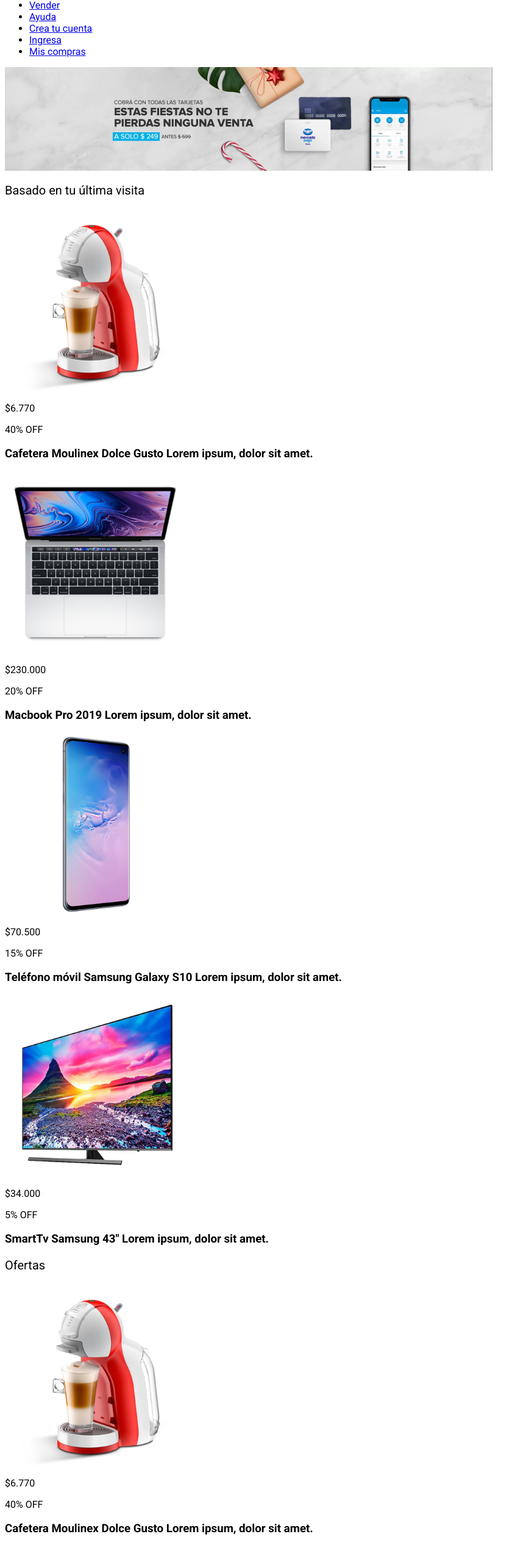
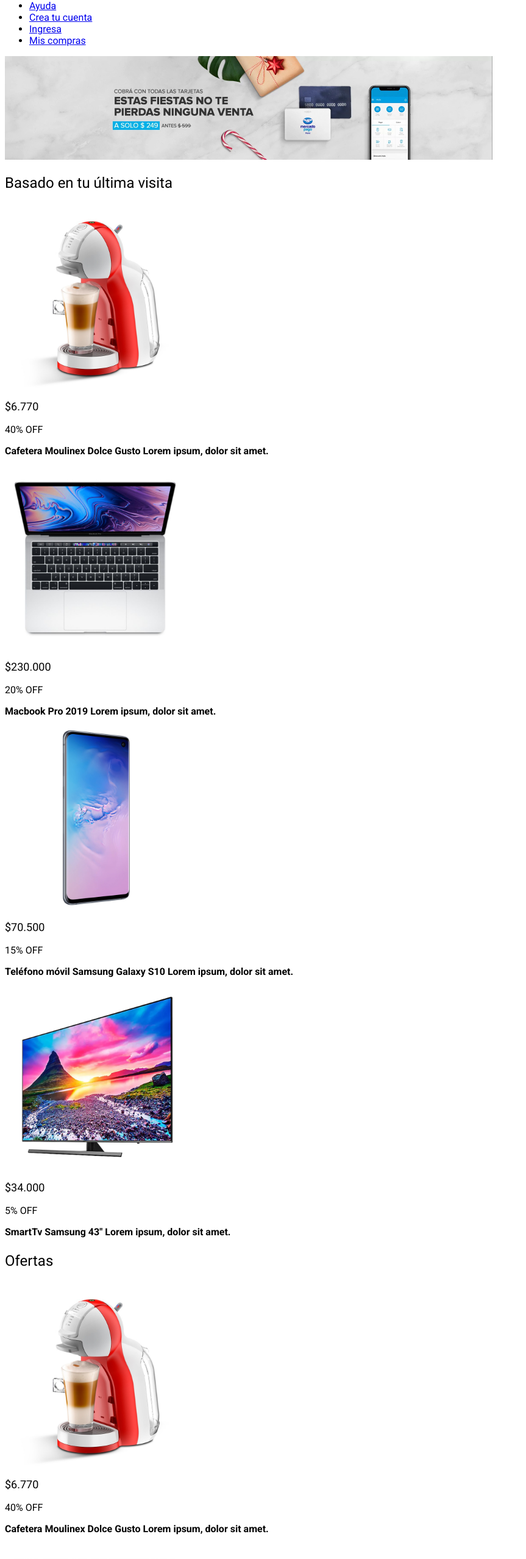
Before and after one commit to lnusfaumer/mercado-liebre, a website: page views/index.html in a window 1280 px wide. Shown: the part 211-2768 px from the top of the page at 61% size, without its empty margins (0-863 px from the left). Drawn offline with Linux system fonts and the light colour scheme; files whose address does not match are found by name.

Commit message:
agregue tamaños tipograficos

```diff
--- a/public/styles/style.css
+++ b/public/styles/style.css
@@ -10,5 +10,14 @@
       max-width: 800px;
 }
 #ultimas_visitas, #ofertas{
-      font-size: 20px;
+      font-size: 24px;
 }
+p {
+      font-size: 12px;
+}
+.precios {
+      font-size: 18px;
+}
+.descuentos, .descripciones{
+      font-size: 16px;
+}
--- a/views/index.html
+++ b/views/index.html
@@ -39,27 +39,27 @@
                   </div>
                   <article>
                         <img src="./images/img-cafetera-moulinex.jpg" alt="">
-                        <p>$6.770</p>
-                        <p>40% OFF</p>
-                        <h1>Cafetera Moulinex Dolce Gusto Lorem ipsum, dolor sit amet.</h1>
+                        <p class="precios">$6.770</p>
+                        <p class="descuentos">40% OFF</p>
+                        <h1 class="descripciones">Cafetera Moulinex Dolce Gusto Lorem ipsum, dolor sit amet.</h1>
                   </article>
                   <article>
                         <img src="./images/img-macbook-pro-2019.jpg" alt="">
-                        <p>$230.000</p>
-                        <p>20% OFF</p>
-                        <h1>Macbook Pro 2019 Lorem ipsum, dolor sit amet.</h1>
+                        <p class="precios">$230.000</p>
+                        <p class="descuentos">20% OFF</p>
+                        <h1 class="descripciones">Macbook Pro 2019 Lorem ipsum, dolor sit amet.</h1>
                   </article>
                   <article>
                         <img src="./images/img-samsung-galaxy-s10.jpg" alt="">
-                        <p>$70.500</p>
-                        <p>15% OFF</p>
-                        <h1>Teléfono móvil Samsung Galaxy S10 Lorem ipsum, dolor sit amet.</h1>
+                        <p class="precios">$70.500</p>
+                        <p class="descuentos">15% OFF</p>
+                        <h1 class="descripciones">Teléfono móvil Samsung Galaxy S10 Lorem ipsum, dolor sit amet.</h1>
                   </article>
                   <article>
                         <img src="./images/img-tv-samsung-smart.jpg" alt="">
-                        <p>$34.000</p>
-                        <p>5% OFF</p>
-                        <h1>SmartTv Samsung 43" Lorem ipsum, dolor sit amet.</h1>
+                        <p class="precios">$34.000</p>
+                        <p class="descuentos">5% OFF</p>
+                        <h1 class="descripciones">SmartTv Samsung 43" Lorem ipsum, dolor sit amet.</h1>
                   </article>
 
             </section>
@@ -69,27 +69,27 @@
                   </div>
                   <article>
                         <img src="./images/img-cafetera-moulinex.jpg" alt="">
-                        <p id="precio">$6.770</p>
-                        <p>40% OFF</p>
-                        <h1>Cafetera Moulinex Dolce Gusto Lorem ipsum, dolor sit amet.</h1>
+                        <p class ="precios">$6.770</p>
+                        <p class="descuentos">40% OFF</p>
+                        <h1 class="descripciones">Cafetera Moulinex Dolce Gusto Lorem ipsum, dolor sit amet.</h1>
                   </article>
                   <article>
                         <img src="./images/img-macbook-pro-2019.jpg" alt="">
-                        <p id="precio">$230.000</p>
-                        <p>20% OFF</p>
-                        <h1>Macbook Pro 2019 Lorem ipsum, dolor sit amet.</h1>
+                        <p class="precios">$230.000</p>
+                        <p class="descuentos">20% OFF</p>
+                        <h1 class="descripciones">Macbook Pro 2019 Lorem ipsum, dolor sit amet.</h1>
                   </article>
                   <article>
                         <img src="./images/img-samsung-galaxy-s10.jpg" alt="">
-                        <p id="precio">$70.500</p>
-                        <p>15% OFF</p>
+                        <p class="precios">$70.500</p>
+                        <p class="descuentos">15% OFF</p>
                         <h1>Teléfono móvil Samsung Galaxy S10 Lorem ipsum, dolor sit amet.</h1>
                   </article>
                   <article>
                         <img src="./images/img-tv-samsung-smart.jpg" alt="">
-                        <p id="precio">$34.000</p>
-                        <p>5% OFF</p>
-                        <h1>SmartTv Samsung 43" Lorem ipsum, dolor sit amet.</h1>
+                        <p class="precios">$34.000</p>
+                        <p class="descuentos">5% OFF</p>
+                        <h1 class="descripciones">SmartTv Samsung 43" Lorem ipsum, dolor sit amet.</h1>
                   </article>
 
             </section>
```
